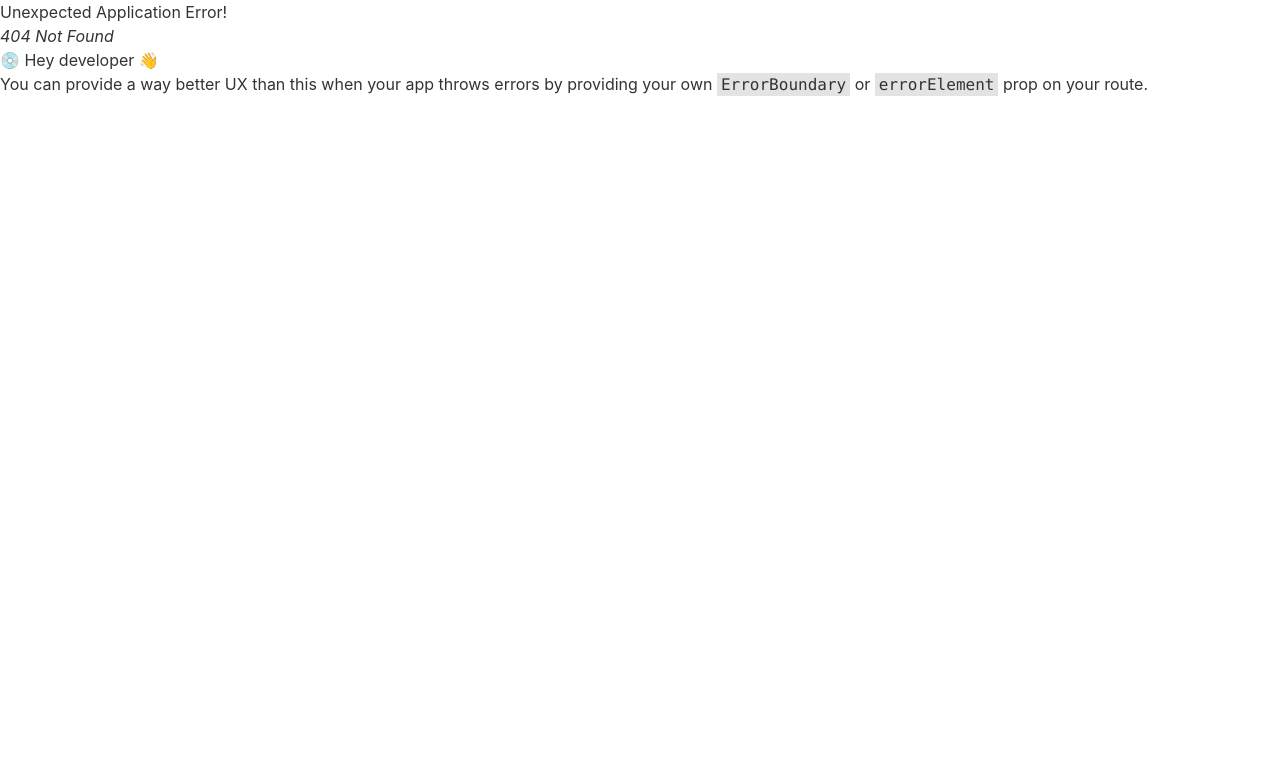
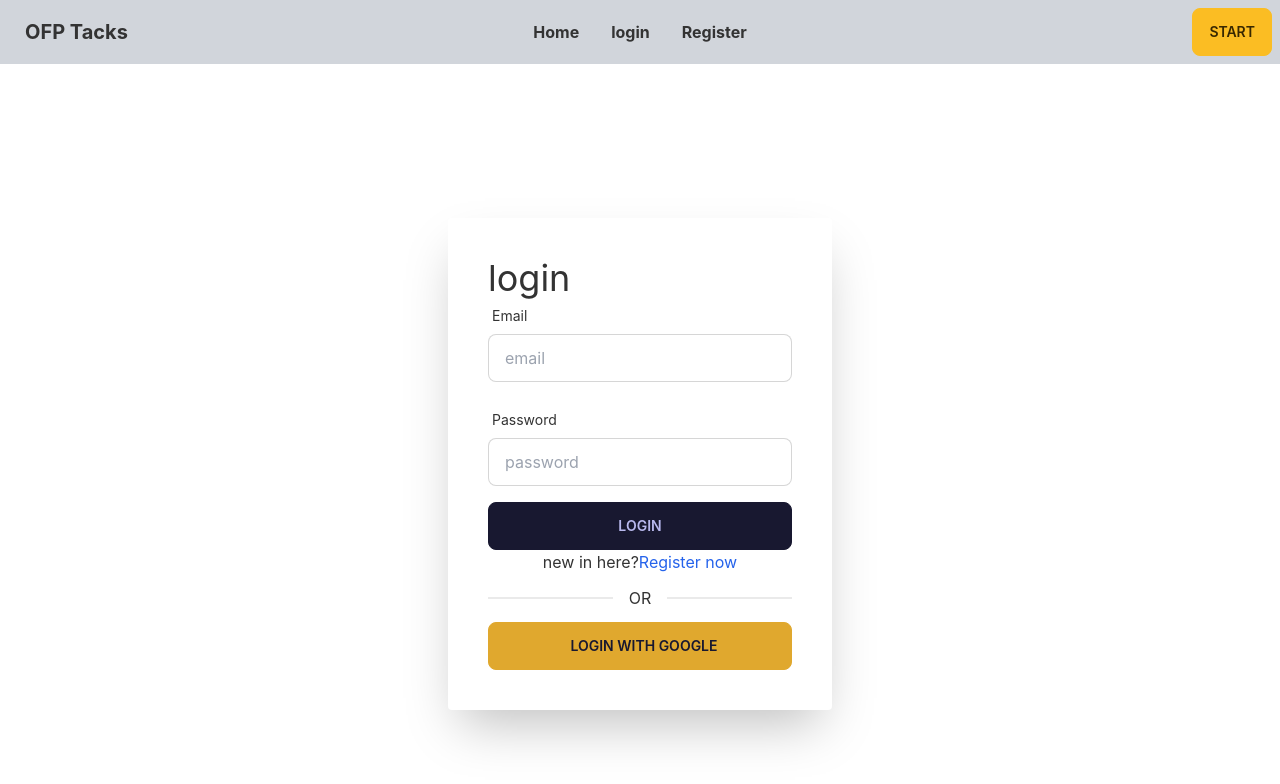
Before and after one commit to omarfarukee/core-stocks, a React (Create React App) app: page /login in a window 1280 px wide. Before the commit this address had no page. Shown: the top 784 px of the page. Built offline with nearby package versions, Linux system fonts and the light colour scheme.

Commit message:
login page register page done

```diff
--- a/package.json
+++ b/package.json
@@ -10,6 +10,7 @@
     "firebase": "^9.14.0",
     "react": "^18.2.0",
     "react-dom": "^18.2.0",
+    "react-hook-form": "^7.40.0",
     "react-hot-toast": "^2.4.0",
     "react-router-dom": "^6.4.4",
     "react-scripts": "5.0.1",
--- /dev/null
+++ b/src/Pages/CreateUser/CreateUser.js
@@ -0,0 +1,53 @@
+import React, { useState } from 'react';
+import { useForm } from 'react-hook-form';
+import { Link } from 'react-router-dom';
+
+const CreateUser = () => {
+    const { register, handleSubmit, formState: { errors } } = useForm();
+    const [error, setError] = useState('');
+
+    const handleRegister = data => {
+        console.log(data)
+    }
+    return (
+        <div className='h-[800px] flex justify-center items-center'>
+        <div className='lg:w-96 p-7'>
+            <h2 className='text-xl text-center'>Sign Up</h2>
+            <form onSubmit={handleSubmit(handleRegister)}>
+                <div className="form-control w-full max-w-xs">
+                    <label className="label"> <span className="label-text">Name</span></label>
+                    <input type="text" {...register("name", {
+                        required: "Name is Required"
+                    })} className="input input-bordered w-full max-w-xs" />
+                    {errors.name && <p className='text-red-500'>{errors.name.message}</p>}
+                </div>
+                <div className="form-control w-full max-w-xs">
+                    <label className="label"> <span className="label-text">Email</span></label>
+                    <input type="email" {...register("email", {
+                        required: true
+                    })} className="input input-bordered w-full max-w-xs" />
+                    {errors.email && <p className='text-red-500'>{errors.email.message}</p>}
+                </div>
+                <div className="form-control w-full max-w-xs">
+                    <label className="label"> <span className="label-text">Password</span></label>
+                    <input type="password" {...register("password", {
+                        required: "Password is required",
+                        minLength: { value: 6, message: "Password must be 6 characters long" },
+                        // pattern: { value: /(?=.*[A-Z])(?=.*[!@#$&*])(?=.*[0-9])/, message: 'Password must have uppercase, number and special characters' }
+                    })} className="input input-bordered w-full max-w-xs" />
+                    {errors.password && <p className='text-red-500'>{errors.password.message}</p>}
+                </div>
+
+                <input className='btn btn-accent w-full mt-4' value="Sign Up" type="submit" />
+                {error && <p className='text-red-600'>{error}</p>}
+            </form>
+            <div className='flex justify-center'>
+                  <p>Already have an account ?<Link className='text-blue-500' to='/login'>Please Login </Link></p>
+            </div>
+
+        </div>
+    </div>
+    );
+};
+
+export default CreateUser;
--- /dev/null
+++ b/src/Pages/Login/Login.js
@@ -0,0 +1,60 @@
+import React, { useState } from 'react';
+import { useForm } from 'react-hook-form';
+import { Link } from 'react-router-dom';
+
+const Login = () => {
+    const [error, setError] = useState('')
+    const { register,formState: { errors }, handleSubmit } = useForm();
+
+    const handleLogin = data => {
+        const email = data.email
+        const password = data.password
+            console.log(data)
+    }
+
+    const handleGoogle = () => {
+
+    }
+    return (
+        <div className='h-[800px] flex justify-center items-center'>
+        <div className='lg:w-96 shadow-2xl p-10 rounded'>
+            <h2 className='text-4xl'>login</h2>
+            <form onSubmit={handleSubmit(handleLogin)}>
+                <div className="form-control w-full max-w-xs mb-5">
+                    <label className="label">
+                        <span className="label-text">Email</span>
+                    </label>
+                    <input  type="email" placeholder="email" className="input input-bordered w-full max-w-xs"
+                    {...register("email", {required:"Email Address is required"})}/>
+                    {errors.email && <p className='text-red-600' role="alert">{errors.email?.message}</p>}
+                </div>
+
+                <div className="form-control w-full max-w-xs">
+                       <label className="label">
+                        <span className="label-text">Password</span>
+                    </label>
+                    <input  type="password" placeholder="password" className="input input-bordered w-full max-w-xs"
+                    {...register("password", {required:'password is requred',
+                     minLength:{ value: 6, message: "passwoed should be 6 characters" ,
+                    //  pattern:{value :/^[A-Za-z]+$/i, message:'password should be Strong'}
+                     }})}/>
+                    {errors.password && <p className='text-red-600' role="alert">{errors.password?.message}</p>}
+
+                </div>
+                <input className='btn btn-accent w-full mt-4' value='Login' type="submit" />
+                <div>
+                {error && <p className='text-red-600'>{error}</p>}
+                </div>
+                <div className='flex justify-center'>
+                    <p>new in here?<Link to='/register' className='text-blue-600'>Register now</Link></p>
+                </div>
+
+               <div className="divider">OR</div>
+               <button onClick={handleGoogle} className='btn btn-primary w-full'> <span className='pr-2'></span>Login With Google</button>
+            </form>
+        </div>
+    </div>
+    );
+};
+
+export default Login;
--- a/src/Shared/Header/NavBer.js
+++ b/src/Shared/Header/NavBer.js
@@ -4,7 +4,8 @@ import { Link } from 'react-router-dom';
 const NavBer = () => {
     const headItems = <>
         <li className='font-bold'><Link to='/home'>Home</Link></li>
-        {/* <li className='font-bold '><Link to='/myProjects'> My Projects</Link></li> */}
+        <li className='font-bold '><Link to='/login'> login</Link></li>
+        <li className='font-bold '><Link to='/register'>Register</Link></li>
 
 
     </>
```
Also changed, not shown: src/App.js (+14 -3 lines), 1 other file (tests, documents, lock files or other folders).
